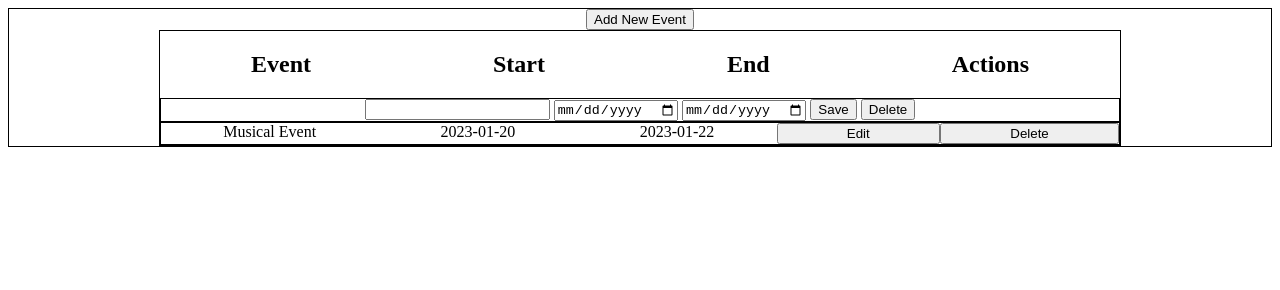
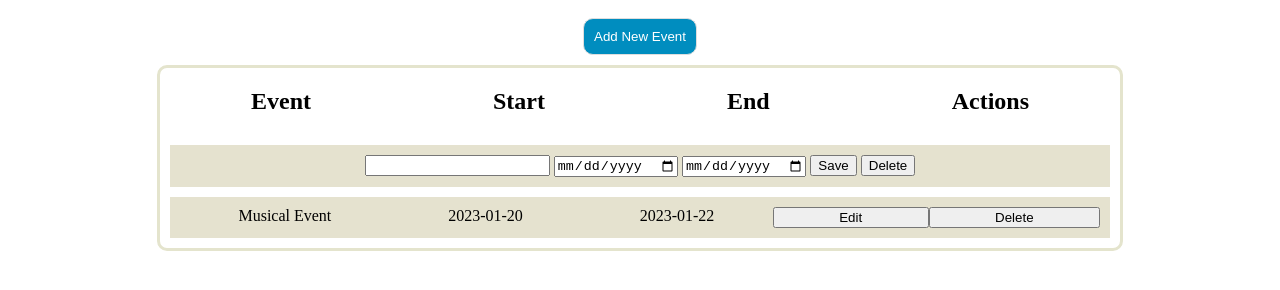
Before and after one commit to nhatv/nhat-vong-evaluation-eventlist, a plain HTML site: page index.html in a window 1280 px wide. Drawn offline with Linux system fonts and the light colour scheme; no server answers.

Commit message:
some css

```diff
--- a/styles.css
+++ b/styles.css
@@ -3,13 +3,14 @@
   flex-direction: column;
   text-align: center;
   align-items: center;
-  border: 1px solid black;
+  /* border: 1px solid black; */
 }
 
 .event-container {
   text-align: center;
   width: 75vw;
-  border: 1px solid black;
+  border-radius: 10px;
+  border: 3px solid #e4e4cd;
 }
 
 .event-list {
@@ -30,7 +31,10 @@
   display: flex;
   flex-direction: row;
   justify-content: center;
-  border: 1px solid black;
+  background-color: #e5e2cf;
+  margin: 10px;
+  padding: 10px;
+  /* border: 1px solid black; */
 }
 
 .event-item > * {
@@ -46,3 +50,14 @@
 .event-form__action {
   display: inline;
 }
+
+.new-event-btn {
+  background-color: #008dbf;
+  color: white;
+  padding: 10px;
+  margin: 10px;
+  border-style: solid;
+  border-width: 1px;
+  border-radius: 10px;
+  border-color: #dedede;
+}
```
